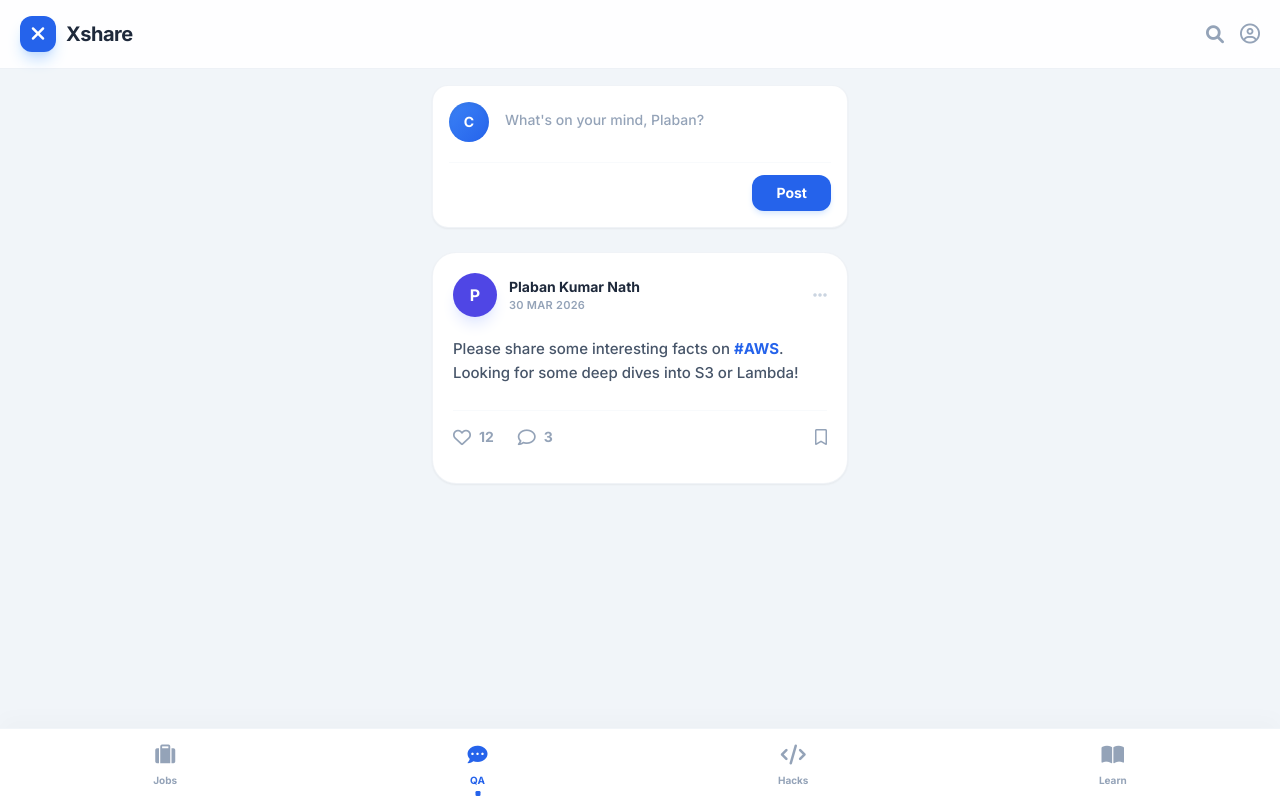
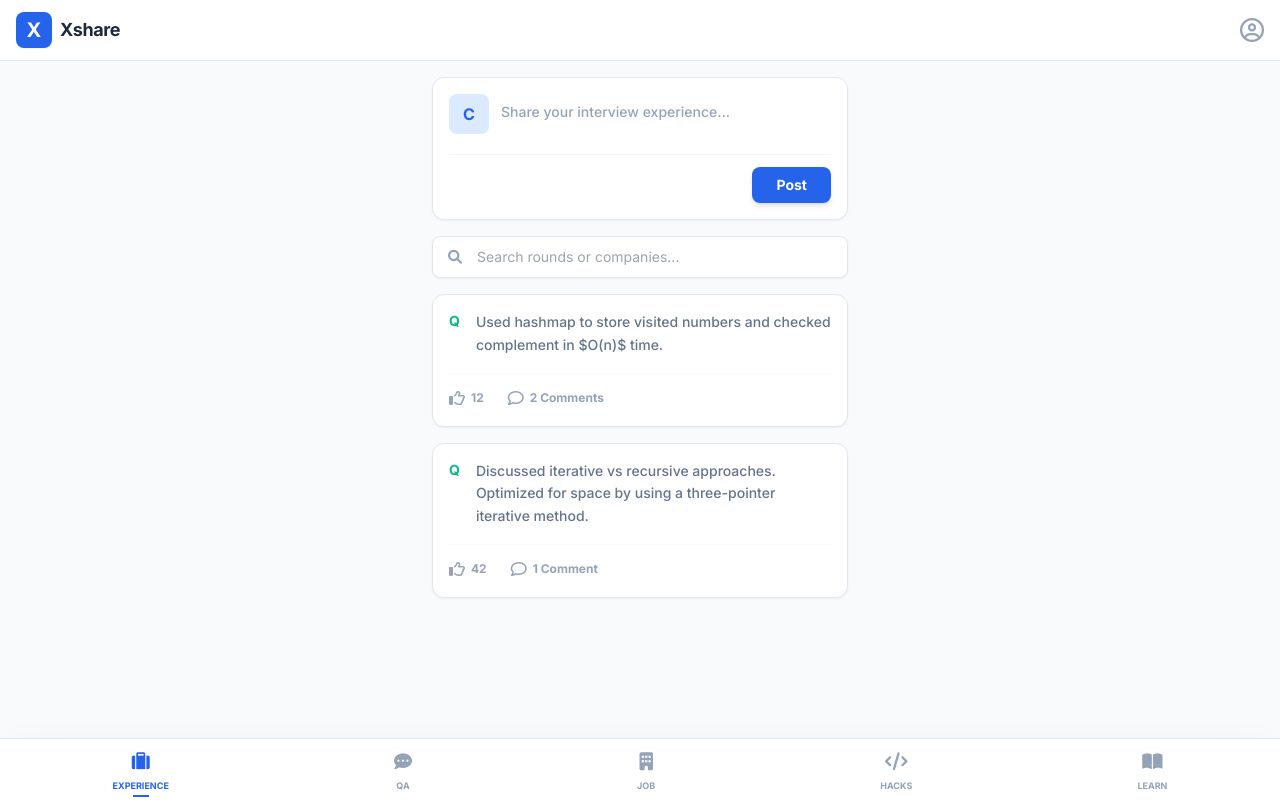
Before and after one commit to edusatyaki/QA, a plain HTML site: page index.html in a window 1280 px wide. Drawn offline with nearby package versions, Linux system fonts and the light colour scheme.

Commit message:
Update index.html

```diff
--- a/index.html
+++ b/index.html
@@ -3,149 +3,165 @@
 <head>
     <meta charset="UTF-8">
     <meta name="viewport" content="width=device-width, initial-scale=1.0">
-    <title>Xshare | Premium Feed</title>
+    <title>Xshare | Interview Insights</title>
     <script src="https://cdn.tailwindcss.com"></script>
     <link href="https://cdnjs.cloudflare.com/ajax/libs/font-awesome/6.0.0/css/all.min.css" rel="stylesheet">
     <link href="https://fonts.googleapis.com/css2?family=Inter:wght@400;500;600;700&display=swap" rel="stylesheet">
     <style>
-        body { background-color: #f1f5f9; font-family: 'Inter', sans-serif; -webkit-tap-highlight-color: transparent; }
+        body { background-color: #f8fafc; font-family: 'Inter', sans-serif; -webkit-tap-highlight-color: transparent; }
+        .nav-active { color: #2563eb; position: relative; }
+        .nav-active::after {
+            content: ''; position: absolute; bottom: -5px; left: 50%; transform: translateX(-50%);
+            width: 16px; height: 2px; background: #2563eb;
+        }
         .hidden-comments { display: none; }
-        .nav-active { color: #2563eb; }
-        .nav-active::after {
-            content: ''; position: absolute; bottom: -8px; left: 50%; transform: translateX(-50%);
-            width: 5px; height: 5px; background: #2563eb; border-radius: 25%;
-        }
+        .fade-in { animation: fadeIn 0.2s ease-out; }
+        @keyframes fadeIn { from { opacity: 0; transform: translateY(-5px); } to { opacity: 1; transform: translateY(0); } }
     </style>
 </head>
 <body class="pb-24">
 
-    <header class="sticky top-0 z-50 bg-white/90 backdrop-blur-md border-b border-slate-200/60 px-5 py-4 flex items-center justify-between">
-        <div class="flex items-center gap-2.5">
-            <div class="bg-blue-600 p-2 rounded-xl text-white shadow-lg shadow-blue-200 flex items-center justify-center w-9 h-9">
-                <i class="fa-solid fa-xmark text-xl font-bold"></i>
+    <header class="sticky top-0 z-50 bg-white border-b border-slate-200 px-4 py-3 flex items-center justify-between">
+        <div class="flex items-center gap-2">
+            <div class="bg-blue-600 p-1.5 rounded-lg text-white flex items-center justify-center w-9 h-9 shadow-sm">
+                <span class="text-xl font-bold">X</span>
             </div>
-            <h1 class="text-xl font-extrabold text-slate-800 tracking-tight">Xshare</h1>
+            <h1 class="text-lg font-bold text-slate-800 tracking-tight text-nowrap">Xshare</h1>
         </div>
-        <div class="flex items-center gap-4 text-slate-400">
-            <button class="hover:text-blue-600 transition-colors"><i class="fa-solid fa-magnifying-glass text-lg"></i></button>
-            <button class="hover:text-blue-600 transition-colors"><i class="fa-regular fa-circle-user text-xl"></i></button>
-        </div>
+        <button aria-label="Profile"><i class="fa-regular fa-circle-user text-2xl text-slate-400"></i></button>
     </header>
 
-    <main class="max-w-md mx-auto p-4 space-y-6">
+    <main class="max-w-md mx-auto p-4 space-y-4">
 
-        <div class="bg-white rounded-2xl shadow-sm border border-slate-200/50 p-4 transition-all focus-within:shadow-md">
-            <div class="flex gap-4">
-                <div class="w-10 h-10 rounded-full bg-gradient-to-br from-blue-500 to-blue-600 text-white flex-shrink-0 flex items-center justify-center font-bold text-sm shadow-inner">
-                    C
+        <section class="bg-white rounded-xl shadow-sm border border-slate-200 p-4">
+            <div class="flex gap-3">
+                <div class="w-10 h-10 rounded-lg bg-blue-100 text-blue-600 shrink-0 flex items-center justify-center font-bold">C</div>
+                <textarea class="grow text-slate-700 outline-none resize-none pt-2 placeholder-slate-400 text-sm font-medium" placeholder="Share your interview experience..." rows="2"></textarea>
             </div>
-                <textarea class="w-full text-slate-700 outline-none resize-none pt-2 placeholder-slate-400 text-sm font-medium"
-                          placeholder="What's on your mind, Plaban?" rows="2"></textarea>
-            </div>
-            <div class="flex justify-between items-center mt-3 border-t border-slate-50 pt-3">
-                <div class="flex gap-3 text-slate-400">
+            <footer class="flex justify-end mt-3 border-t border-slate-100 pt-3">
+                <button class="bg-blue-600 text-white px-6 py-2 rounded-lg text-sm font-bold active:scale-95 transition-all shadow-md">Post</button>
+            </footer>
+        </section>
 
-                </div>
-                <button class="bg-blue-600 text-white px-6 py-2 rounded-xl text-sm font-bold hover:bg-blue-700 active:scale-95 transition-all shadow-md shadow-blue-100">
-                    Post
-                </button>
-            </div>
-        </div>
+        <section class="relative">
+            <i class="fa-solid fa-magnifying-glass absolute left-4 top-1/2 -translate-y-1/2 text-slate-400 text-sm"></i>
+            <input type="text" placeholder="Search rounds or companies..." class="w-full bg-white border border-slate-200 rounded-lg py-2.5 pl-11 pr-4 text-sm outline-none focus:border-blue-500 shadow-sm transition-all">
+        </section>
 
-        <div class="bg-white rounded-3xl shadow-sm border border-slate-200/50 overflow-hidden">
-            <div class="p-5">
-                <div class="flex items-center justify-between mb-5">
-                    <div class="flex items-center gap-3">
-                        <div class="w-11 h-11 rounded-full bg-indigo-600 text-white flex items-center justify-center font-bold shadow-lg shadow-indigo-100">
-                            P
-                        </div>
-                        <div>
-                            <h3 class="font-bold text-slate-800 text-sm">Plaban Kumar Nath</h3>
-                            <p class="text-[11px] text-slate-400 font-semibold tracking-wide">30 MAR 2026</p>
-                        </div>
-                    </div>
-                    <button class="text-slate-300 hover:text-slate-500"><i class="fa-solid fa-ellipsis"></i></button>
-                </div>
 
-                <p class="text-slate-600 text-[15px] leading-relaxed mb-6 font-medium">
-                    Please share some interesting facts on <span class="text-blue-600 font-bold">#AWS</span>. Looking for some deep dives into S3 or Lambda!
-                </p>
 
-                <div class="flex items-center justify-between py-3 border-t border-slate-50">
-                    <div class="flex items-center gap-6">
-                        <button class="group flex items-center gap-2 text-slate-400 text-sm font-bold hover:text-red-500 transition-all">
-                            <i class="fa-regular fa-heart text-lg group-hover:scale-110 transition-transform"></i> 12
-                        </button>
-                        <button onclick="toggleComments()" class="group flex items-center gap-2 text-slate-400 text-sm font-bold hover:text-blue-600 transition-all">
-                            <i class="fa-regular fa-comment text-lg group-hover:scale-110 transition-transform"></i> 3
-                        </button>
-                    </div>
-                    <button class="text-slate-400 hover:text-blue-600"><i class="fa-regular fa-bookmark"></i></button>
-                </div>
-            </div>
+        <section class="space-y-4">
 
-            <div id="commentSection" class="hidden-comments bg-slate-50/80 px-5 pb-5 space-y-5 pt-5 border-t border-slate-100">
+            <article class="bg-white rounded-xl shadow-sm border border-slate-200 overflow-hidden">
 
-                <div class="flex items-center gap-3 bg-white border border-slate-200 rounded-2xl p-1.5 pl-4 shadow-sm focus-within:border-blue-300 transition-colors">
-                    <input type="text" placeholder="Write a thoughtful comment..." class="bg-transparent w-full outline-none text-sm py-1 text-slate-600 font-medium">
-                    <button class="bg-blue-600 text-white w-9 h-9 rounded-xl flex items-center justify-center active:scale-90 transition-all shadow-md shadow-blue-100">
-                        <i class="fa-solid fa-arrow-up text-sm"></i>
-                    </button>
+
+                <div class="p-4 space-y-4">
+
+                    <div class="flex gap-4"><span class="text-emerald-500 font-black text-sm">Q</span><p class="text-sm text-slate-500 leading-relaxed font-medium">Used hashmap to store visited numbers and checked complement in $O(n)$ time.</p></div>
+
+                    <footer class="flex items-center gap-6 pt-3 border-t border-slate-50 text-slate-400 text-xs font-bold">
+                        <button class="flex items-center gap-1.5 hover:text-blue-600 transition-colors"><i class="fa-regular fa-thumbs-up text-base"></i> 12</button>
+                        <button onclick="toggleComments('commentArea1')" class="flex items-center gap-1.5 hover:text-blue-600 transition-colors"><i class="fa-regular fa-comment text-base"></i> 2 Comments</button>
+                    </footer>
+
+                    <section id="commentArea1" class="hidden-comments fade-in space-y-4 pt-4 border-t border-slate-100 mt-2">
+                        <div class="flex items-center gap-2 bg-slate-50 border border-slate-200 rounded-lg p-1.5 pl-3 focus-within:bg-white transition-all">
+                            <input type="text" placeholder="Add a comment..." class="grow bg-transparent outline-none text-xs text-slate-600 py-1">
+                            <button class="bg-blue-600 text-white w-8 h-8 rounded-md flex items-center justify-center shadow-md active:scale-90 transition-transform"><i class="fa-solid fa-paper-plane text-[10px]"></i></button>
                         </div>
 
                         <div class="space-y-4">
-                    <div class="flex gap-3">
-                        <div class="w-8 h-8 rounded-full bg-orange-500 text-white flex-shrink-0 flex items-center justify-center font-bold text-[10px] shadow-sm">JD</div>
-                        <div class="flex-1">
-                            <div class="bg-white border border-slate-100 rounded-2xl rounded-tl-none p-3 shadow-sm">
-                                <h4 class="font-bold text-xs text-slate-800">Jane Doe</h4>
-                                <p class="text-sm text-slate-600 mt-1 leading-snug">AWS has over 200 services globally. It's essentially the backbone of the modern web.</p>
+                            <div class="flex gap-3 items-start group">
+                                <div class="w-8 h-8 shrink-0 rounded bg-gradient-to-tr from-orange-400 to-orange-600 text-white flex items-center justify-center font-bold text-[10px] shadow-sm">JD</div>
+                                <div class="grow space-y-1">
+                                    <div class="bg-slate-50 border border-slate-100 rounded-2xl rounded-tl-none p-3 group-hover:bg-slate-100/50 transition-colors">
+                                        <div class="flex justify-between items-center mb-1">
+                                            <h5 class="font-bold text-[10px] text-slate-900 tracking-tight">JANE DOE</h5>
+                                            <span class="text-[9px] text-slate-400 font-medium tracking-tight">2h ago</span>
                                         </div>
-                            <p class="text-[10px] text-slate-400 mt-1 ml-1 font-bold">2H AGO • REPLY</p>
+                                        <p class="text-xs text-slate-600 leading-normal font-medium">Standard approach, works every time! Did you use a single pass?</p>
+                                    </div>
+                                    <div class="flex gap-4 ml-1 text-[9px] font-bold text-slate-400 uppercase tracking-tighter">
+
+
                                     </div>
                                 </div>
+                            </div>
+                            <div class="flex gap-3 items-start group">
+                                <div class="w-8 h-8 shrink-0 rounded bg-gradient-to-tr from-emerald-400 to-emerald-600 text-white flex items-center justify-center font-bold text-[10px] shadow-sm">SM</div>
+                                <div class="grow space-y-1">
+                                    <div class="bg-slate-50 border border-slate-100 rounded-2xl rounded-tl-none p-3 group-hover:bg-slate-100/50 transition-colors">
+                                        <div class="flex justify-between items-center mb-1">
+                                            <h5 class="font-bold text-[10px] text-slate-900 tracking-tight">STEVE MILLER</h5>
+                                            <span class="text-[9px] text-slate-400 font-medium tracking-tight">1h ago</span>
+                                        </div>
+                                        <p class="text-xs text-slate-600 leading-normal font-medium">I think $O(1)$ space is the main focus for this during interviews.</p>
+                                    </div>
+                                    <div class="flex gap-4 ml-1 text-[9px] font-bold text-slate-400 uppercase tracking-tighter">
 
-                    <div class="flex gap-3">
-                        <div class="w-8 h-8 rounded-full bg-emerald-500 text-white flex-shrink-0 flex items-center justify-center font-bold text-[10px] shadow-sm">SM</div>
-                        <div class="flex-1">
-                            <div class="bg-white border border-slate-100 rounded-2xl rounded-tl-none p-3 shadow-sm">
-                                <h4 class="font-bold text-xs text-slate-800">Steve Miller</h4>
-                                <p class="text-sm text-slate-600 mt-1 leading-snug">Fun fact: Amazon’s cloud business is more profitable than their retail business!</p>
-                            </div>
-                            <p class="text-[10px] text-slate-400 mt-1 ml-1 font-bold">1H AGO • REPLY</p>
+
                                     </div>
                                 </div>
                             </div>
                         </div>
+                    </section>
                 </div>
+            </article>
+
+            <article class="bg-white rounded-xl shadow-sm border border-slate-200 overflow-hidden">
+
+
+                <div class="p-4 space-y-4">
+
+                    <div class="flex gap-4"><span class="text-emerald-500 font-black text-sm">Q</span><p class="text-sm text-slate-500 leading-relaxed font-medium">Discussed iterative vs recursive approaches. Optimized for space by using a three-pointer iterative method.</p></div>
+
+                    <footer class="flex items-center gap-6 pt-3 border-t border-slate-50 text-slate-400 text-xs font-bold">
+                        <button class="flex items-center gap-1.5 hover:text-blue-600 transition-colors"><i class="fa-regular fa-thumbs-up text-base"></i> 42</button>
+                        <button onclick="toggleComments('commentArea2')" class="flex items-center gap-1.5 hover:text-blue-600 transition-colors"><i class="fa-regular fa-comment text-base"></i> 1 Comment</button>
+                    </footer>
+
+                    <section id="commentArea2" class="hidden-comments fade-in space-y-4 pt-4 border-t border-slate-100 mt-2">
+                        <div class="flex items-center gap-2 bg-slate-50 border border-slate-200 rounded-lg p-1.5 pl-3 focus-within:bg-white transition-all">
+                            <input type="text" placeholder="Add a comment..." class="grow bg-transparent outline-none text-xs text-slate-600 py-1">
+                            <button class="bg-blue-600 text-white w-8 h-8 rounded-md flex items-center justify-center shadow-md active:scale-90 transition-transform"><i class="fa-solid fa-paper-plane text-[10px]"></i></button>
+                        </div>
+                        <div class="flex gap-3 items-start group">
+                            <div class="w-8 h-8 shrink-0 rounded bg-gradient-to-tr from-purple-400 to-purple-600 text-white flex items-center justify-center font-bold text-[10px] shadow-sm">RK</div>
+                            <div class="grow space-y-1">
+                                <div class="bg-slate-50 border border-slate-100 rounded-2xl rounded-tl-none p-3 transition-colors group-hover:bg-slate-100/50">
+                                    <div class="flex justify-between items-center mb-1">
+                                        <h5 class="font-bold text-[10px] text-slate-900 tracking-tight">RAHUL K</h5>
+                                        <span class="text-[9px] text-slate-400 font-medium tracking-tight">30m ago</span>
+                                    </div>
+                                    <p class="text-xs text-slate-600 leading-normal font-medium">Did they ask you to do it in-place or return a new list?</p>
+                                </div>
+                                <div class="flex gap-4 ml-1 text-[9px] font-bold text-slate-400 uppercase tracking-tighter">
+
+                                </div>
+                            </div>
+                        </div>
+                    </section>
+                </div>
+            </article>
+        </section>
     </main>
 
-    <nav class="fixed bottom-0 left-0 right-0 bg-white/95 backdrop-blur-md border-t border-slate-100 flex justify-around items-center px-2 py-3 shadow-[0_-10px_20px_rgba(0,0,0,0.02)] z-50">
-        <button class="relative flex flex-col items-center px-3 text-slate-400 hover:text-slate-600 transition-colors">
-            <i class="fa-solid fa-suitcase text-xl"></i>
-            <span class="text-[10px] mt-1 font-bold">Jobs</span>
-        </button>
-        <button class="relative flex flex-col items-center px-3 nav-active transition-colors">
-            <i class="fa-solid fa-comment-dots text-xl"></i>
-            <span class="text-[10px] mt-1 font-bold">QA</span>
-        </button>
-        <button class="relative flex flex-col items-center px-3 text-slate-400 hover:text-slate-600 transition-colors">
-            <i class="fa-solid fa-code text-xl"></i>
-            <span class="text-[10px] mt-1 font-bold">Hacks</span>
-        </button>
-        <button class="relative flex flex-col items-center px-3 text-slate-400 hover:text-slate-600 transition-colors">
-            <i class="fa-solid fa-book-open text-xl"></i>
-            <span class="text-[10px] mt-1 font-bold">Learn</span>
-        </button>
+    <nav class="fixed bottom-0 left-0 right-0 bg-white border-t border-slate-200 flex justify-around items-center py-2 shadow-2xl z-50">
+        <button class="flex flex-col items-center px-3 nav-active"><i class="fa-solid fa-suitcase text-lg"></i><span class="text-[9px] mt-1 font-bold uppercase">Experience</span></button>
+        <button class="flex flex-col items-center px-3 text-slate-400"><i class="fa-solid fa-comment-dots text-lg"></i><span class="text-[9px] mt-1 font-bold uppercase">QA</span></button>
+        <button class="flex flex-col items-center px-3 text-slate-400"><i class="fa-solid fa-building text-lg"></i><span class="text-[9px] mt-1 font-bold uppercase">Job</span></button>
+        <button class="flex flex-col items-center px-3 text-slate-400"><i class="fa-solid fa-code text-lg"></i><span class="text-[9px] mt-1 font-bold uppercase">Hacks</span></button>
+        <button class="flex flex-col items-center px-3 text-slate-400"><i class="fa-solid fa-book-open text-lg"></i><span class="text-[9px] mt-1 font-bold uppercase">Learn</span></button>
     </nav>
 
     <script>
-        function toggleComments() {
-            const section = document.getElementById('commentSection');
-            if (section.style.display === "block") {
-                section.style.display = "none";
+        function toggleComments(id) {
+            const el = document.getElementById(id);
+            if (!el) return;
+            if (el.style.display === "block") {
+                el.style.display = "none";
             } else {
-                section.style.display = "block";
+                el.style.display = "block";
             }
         }
     </script>
```
Lines whose indentation alone changed are shown as unchanged.
